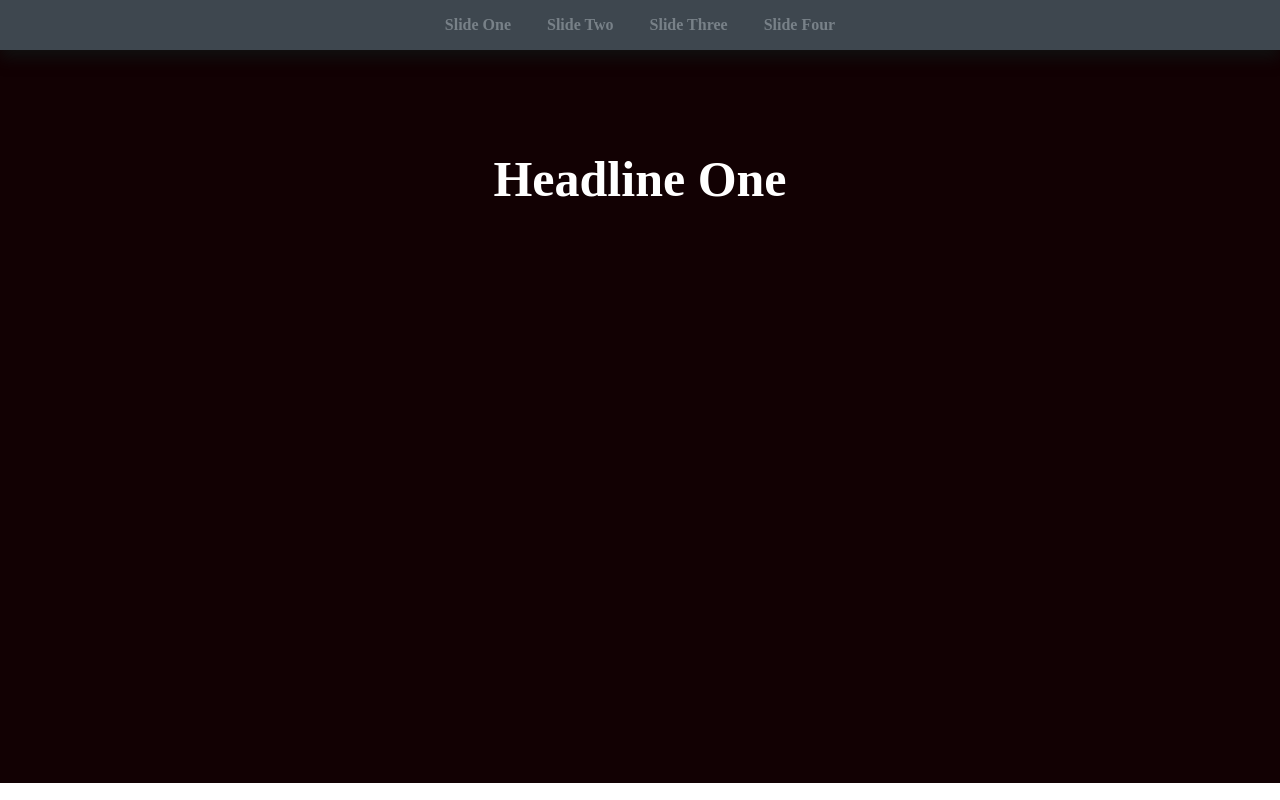
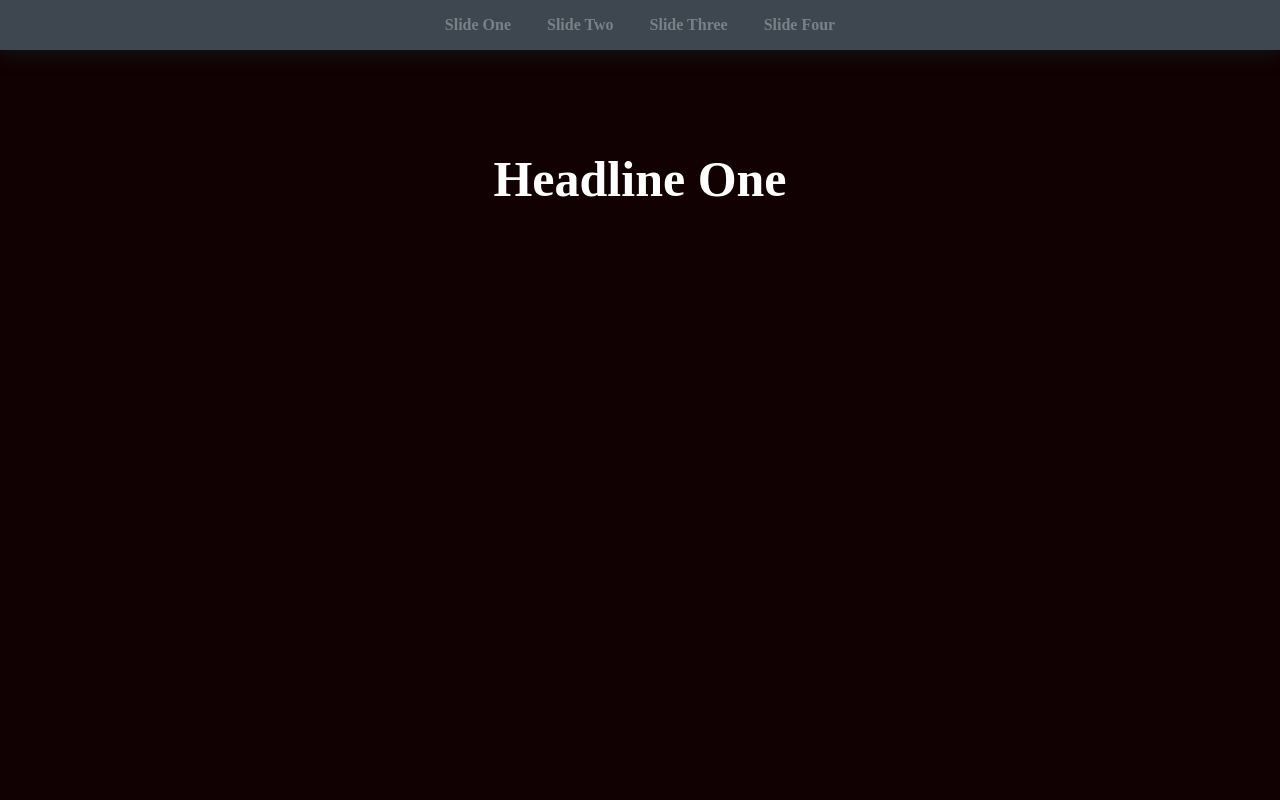
Before and after one commit to KonPed/fullscreen-slider, a plain HTML site: page index.html in a window 1280 px wide. Drawn offline with Linux system fonts and the light colour scheme.

Commit message:
adjust the calc function, set height to prevent the scroll bar

```diff
--- a/styles.css
+++ b/styles.css
@@ -16,7 +16,7 @@ h1 {
 
 .wrap {
   width: 100%;
-  height: calc(100vh - 67px);
+  height: calc(100vh - 50px);
   position: relative;
   background-color: #120103;
   color: #fff;
@@ -68,7 +68,7 @@ header label:hover {
 
 .slide {
   width: 100%;
-  height: calc(100vh - 67px);
+  height: calc(100vh - 50px);
   background-color: #120103;
   position: absolute;
   left: 100%;
```
